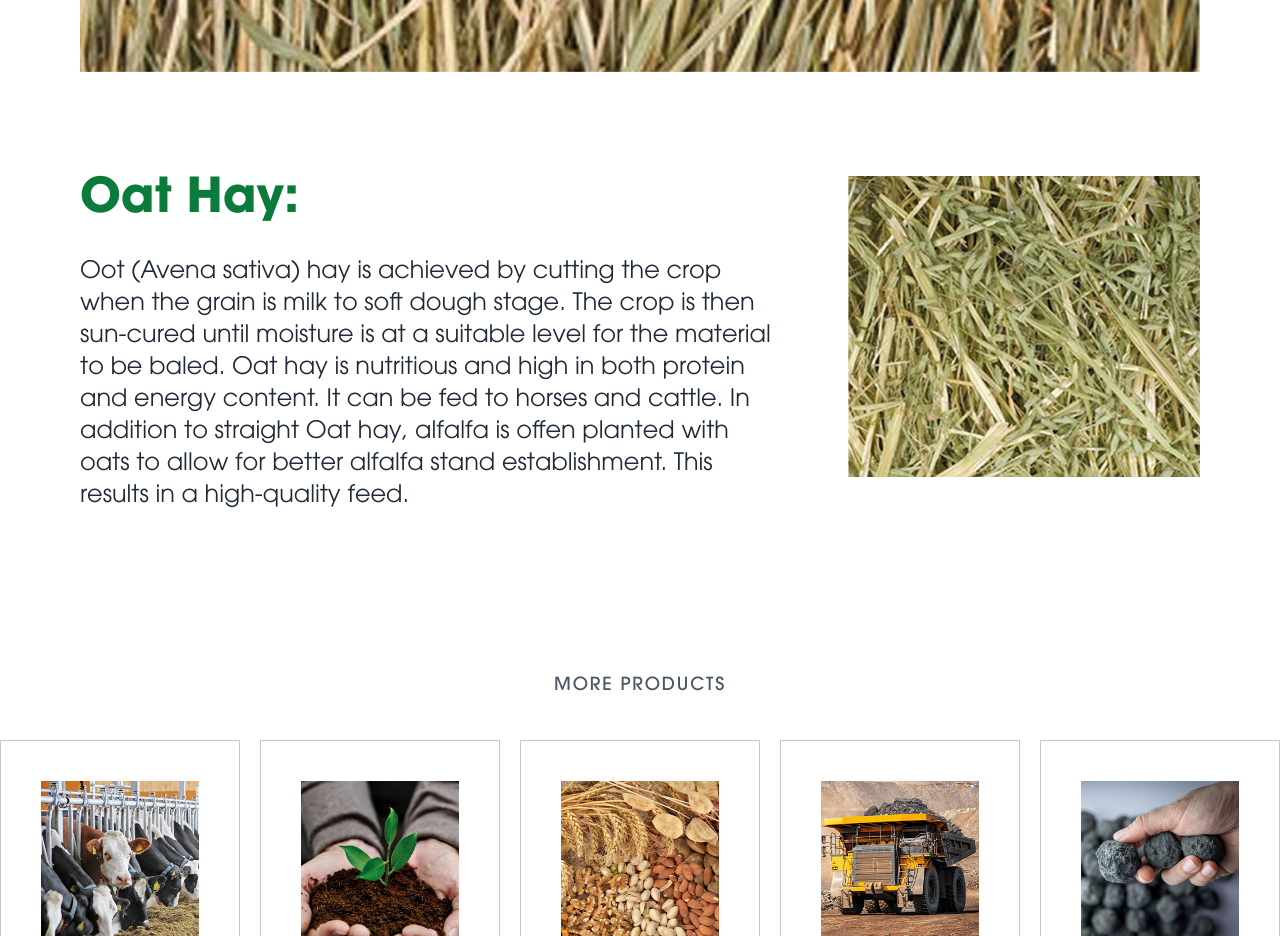
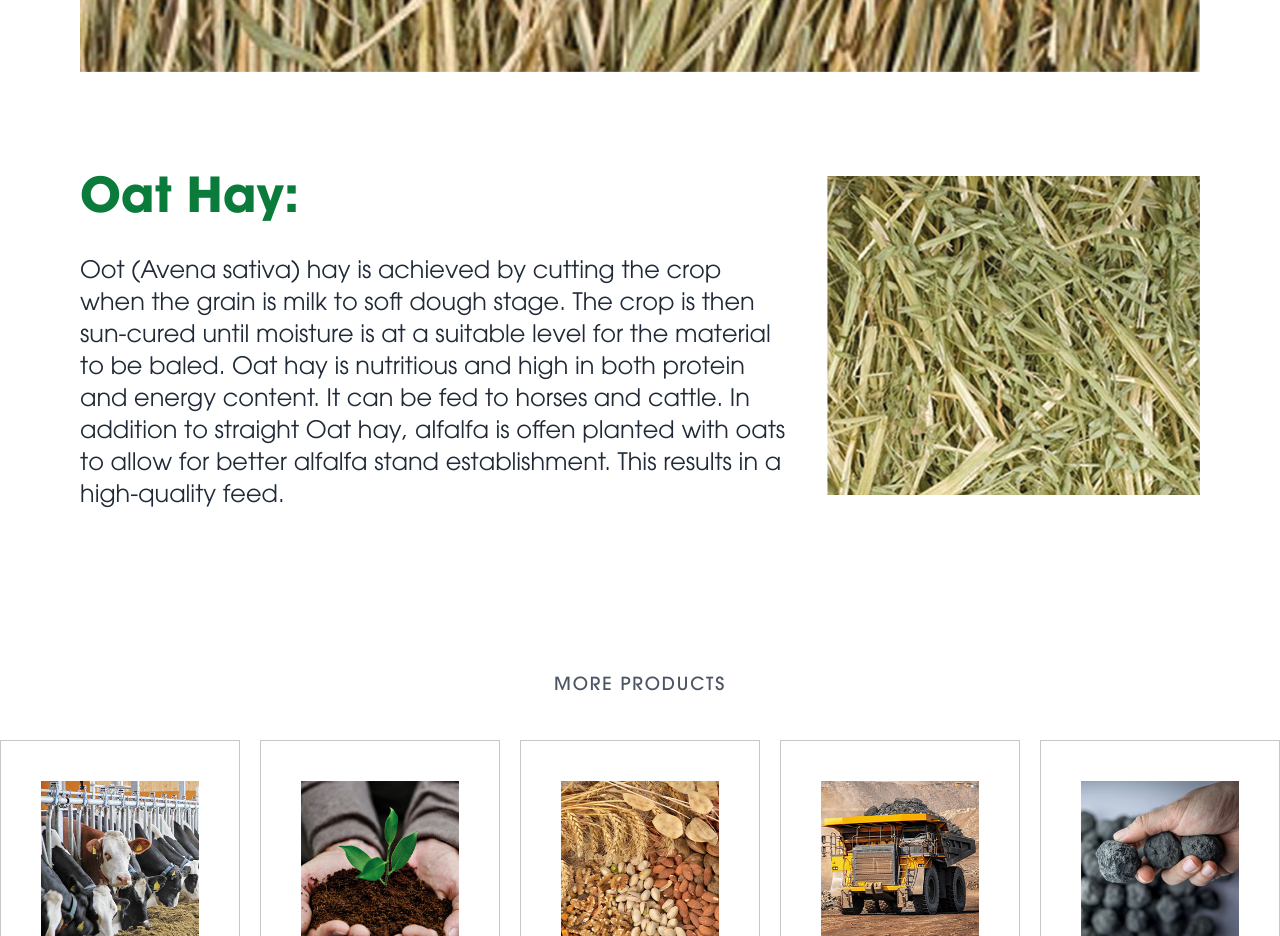
Before and after one commit to mostafamabdallah/argemax, a Next.js app: page /straw-products in a window 1280 px wide. Shown: the part 800-1736 px from the top of the page. Built offline with nearby package versions, Linux system fonts and the light colour scheme.

Commit message:
final edits

```diff
--- a/app/certifications/page.tsx
+++ b/app/certifications/page.tsx
@@ -20,7 +20,7 @@ const page = (props: Props) => {
           <h2 className="lg:text-7xl w-full text-3xl font-ITCAVANTGARDESTDBold font-extrabold text-primary text-center">
             CERTIFICATES
           </h2>
-          <div className="flex mt-5">
+          <div className="flex mt-5 flex-wrap">
             <img className="w-full md:w-3/12 px-2" src={cer4.src} alt="" />
             <img className="w-full md:w-3/12 px-2" src={cer1.src} alt="" />
             <img className="w-full md:w-3/12 px-2" src={cer2.src} alt="" />
--- a/app/deicing-salt/page.tsx
+++ b/app/deicing-salt/page.tsx
@@ -9,7 +9,7 @@ const page = (props: Props) => {
   return (
     <div className="flex flex-col items-center justify-between bg-white">
       <div className={` bg-cover flex mt-20`}>
-        <div className="container h-full px-5  xl:px-20  flex  justify-center  gap-6">
+        <div className="container h-full px-5  xl:px-20  flex flex-wrap  justify-center  gap-6">
           <div className="w-full lg:flex-1">
             <h2 className="lg:text-7xl  text-3xl font-ITCAVANTGARDESTDBold font-extrabold text-primary">
               De-icing Salt:
--- a/app/globals.css
+++ b/app/globals.css
@@ -30,6 +30,8 @@ html {
   scroll-behavior: smooth;
 }
 
-.products_gallary .swiper-wrapper {
-  justify-content: center;
+@media screen and (min-width: 1080px) {
+  .products_gallary .swiper-wrapper {
+    justify-content: center;
+  }
 }
--- a/app/hey-products/page.tsx
+++ b/app/hey-products/page.tsx
@@ -45,7 +45,7 @@ const Page = (props: Props) => {
           </p>
         </div>
 
-        <div className="w-9/12"></div>
+        <div className="w-1/12 md:w-9/12"></div>
       </div>
       <div className="container xl:px-20 flex flex-col py-20 px-5">
         <h2 className="lg:text-6xl text-4xl font-ITCAVANTGARDESTDBold font-extrabold text-primary">
--- a/app/pumpkin-seeds/page.tsx
+++ b/app/pumpkin-seeds/page.tsx
@@ -9,7 +9,7 @@ const page = (props: Props) => {
   return (
     <div className="flex flex-col items-center justify-between bg-white">
       <div className={` bg-cover flex mt-20`}>
-        <div className="container h-full px-5  xl:px-20  flex  justify-center  gap-6">
+        <div className="container h-full px-5  xl:px-20  flex flex-wrap  justify-center  gap-6">
           <div className="w-full lg:flex-[2]">
             <h2 className="lg:text-7xl  text-3xl font-ITCAVANTGARDESTDBold font-extrabold text-primary">
             Pumpkin Seeds:
--- a/app/straw-products/page.tsx
+++ b/app/straw-products/page.tsx
@@ -26,12 +26,12 @@ const page = (props: Props) => {
           </p>
           <img className="w-full py-16" src={Fescue.src}></img>
 
-          <div className="flex flex-row flex-wrap gap-16 py-10">
-            <div className="flex-[2] flex flex-col">
+          <div className="flex flex-row flex-wrap  py-10">
+            <div className="w-full md:w-8/12 flex flex-col">
               <h2 className="text-5xl font-ITCAVANTGARDESTDBold font-extrabold text-primary">
                 Oat Hay:
               </h2>
-              <p className="text-2xl font-ITCAVANTGARDESTDThin text-gray-800 mt-8">
+              <p className="text-2xl font-ITCAVANTGARDESTDThin text-gray-800 mt-8 md:pr-10">
                 Oot (Avena sativa) hay is achieved by cutting the crop when the
                 grain is milk to soft dough stage. The crop is then sun-cured
                 until moisture is at a suitable level for the material to be
@@ -42,7 +42,7 @@ const page = (props: Props) => {
                 high-quality feed.
               </p>
             </div>
-            <div className="flex-[1]">
+            <div className="w-full md:w-4/12">
               <img className="w-full" src={Fescue2.src}></img>
             </div>
           </div>
--- a/app/sunflower-seeds/page.tsx
+++ b/app/sunflower-seeds/page.tsx
@@ -9,7 +9,7 @@ const page = (props: Props) => {
   return (
     <div className="flex flex-col items-center justify-between bg-white">
       <div className={` bg-cover flex mt-20`}>
-        <div className="container h-full px-5  xl:px-20   flex  justify-center  gap-6">
+        <div className="container h-full px-5  xl:px-20 flex flex-wrap  justify-center  gap-6">
           <div className="w-full lg:flex-[2] lg:pr-10">
             <h2 className="lg:text-7xl  text-3xl font-ITCAVANTGARDESTDBold font-extrabold text-primary">
               Sunflower seeds:
--- a/components/Navbar.tsx
+++ b/components/Navbar.tsx
@@ -108,8 +108,8 @@ const Navbar = () => {
   const [active, setActive] = useState(false);
   return (
     <>
-      <div className=" bg-white md:flex flex-row hidden xl:px-20 items-center justify-between py-5 fixed z-50 w-full  right-0 left-0 ">
-        <div className="logo md:w-[150px]">
+      <div className=" bg-white lg:flex flex-row hidden xl:px-20 items-center justify-between py-5 fixed z-50 w-full  right-0 left-0 ">
+        <div className="logo lg:w-[150px]">
           <img alt="argemax" className="w-full" src={logo.src}></img>
         </div>
         <div className="flex w-fit z-50">
@@ -136,7 +136,7 @@ const Navbar = () => {
         </div>
       </div>
 
-      <aside className="lg:w-[20%] 2xl:w-[20%] bg-primary  md:hidden flex relative z-[999999] ">
+      <aside className="lg:w-[20%] 2xl:w-[20%] bg-primary  lg:hidden flex relative z-[999999] ">
         <nav className="lg:hidden  w-full flex ">
           <div className=" mx-auto flex flex-row items-center justify-end fixed px-2  w-full p-5 ">
             <button
--- a/components/Prodcuts.tsx
+++ b/components/Prodcuts.tsx
@@ -198,13 +198,13 @@ const Prodcuts = (props: Props) => {
         initial={{ opacity: 0 }}
         animate={{ opacity: animate }}
         transition={{ duration: 2 }}
-        className="px-20 products_gallary"
+        className="px-5 md:px-20 products_gallary"
       >
         <Swiper
           navigation={true}
           breakpoints={{
             640: {
-              slidesPerView: 2,
+              slidesPerView: 1,
               spaceBetween: 20,
             },
             768: {
```
